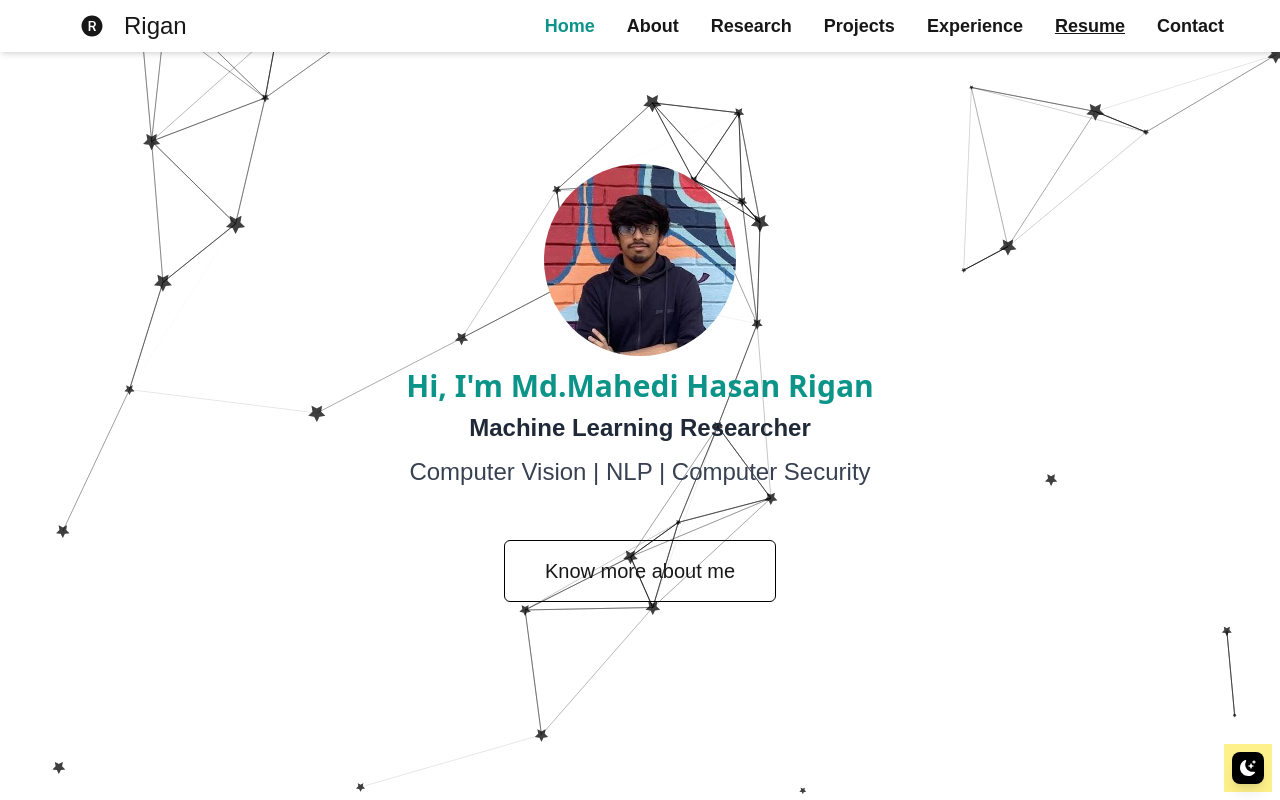
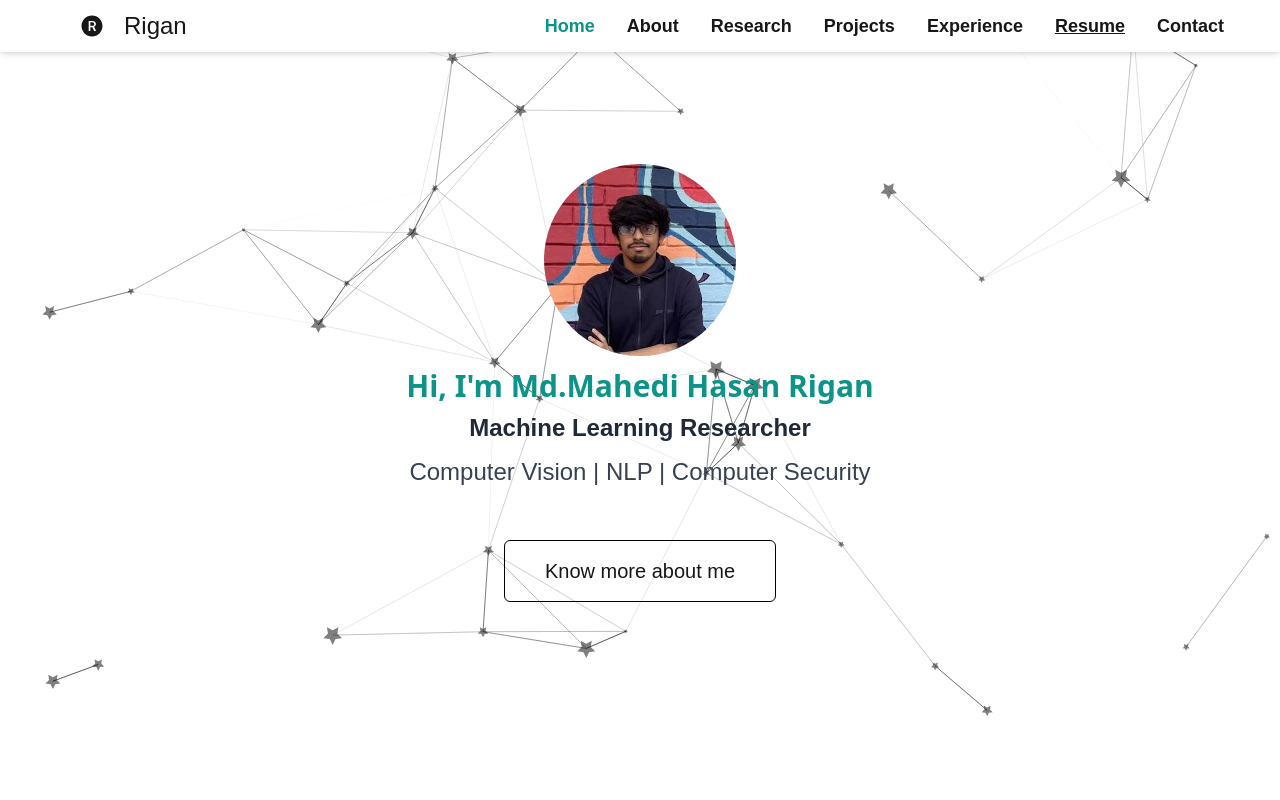
Before and after one commit to Rigan31/rigan31.github.io, a Next.js app: page / in a window 1280 px wide. Built offline with nearby package versions, Linux system fonts and the light colour scheme.

Commit message:
dark theme removed

```diff
--- a/app/page.js
+++ b/app/page.js
@@ -10,8 +10,6 @@ import { BsMoonStarsFill } from "react-icons/bs";
 
 
 export default function Home() {
-  const { theme, setTheme } = useTheme();
-  console.log(theme);
   return (
     <>
 
@@ -22,7 +20,7 @@ export default function Home() {
       </Head>
 
       <main className=''>
-        <ParticlesBackground  theme={"light"}/>
+        <ParticlesBackground/>
         <section className=''>
 
 
@@ -42,12 +40,6 @@ export default function Home() {
           </div>
 
         </section>
-
-        <div className="bg-yellow-200 dark:bg-black fixed bottom-2 right-2 text-base p-2">
-          <div onClick={()=> setTheme(theme === 'dark' ? 'light' : 'dark') } className=" bg-black dark:bg-white rounded-lg shadow-lg p-2 hover:text-lg transition duration-50 delay-50 cursor-pointer">
-              <BsMoonStarsFill className=" text-white dark:text-black"/>
-          </div>
-        </div>
       </main>
     </>
   );
```
